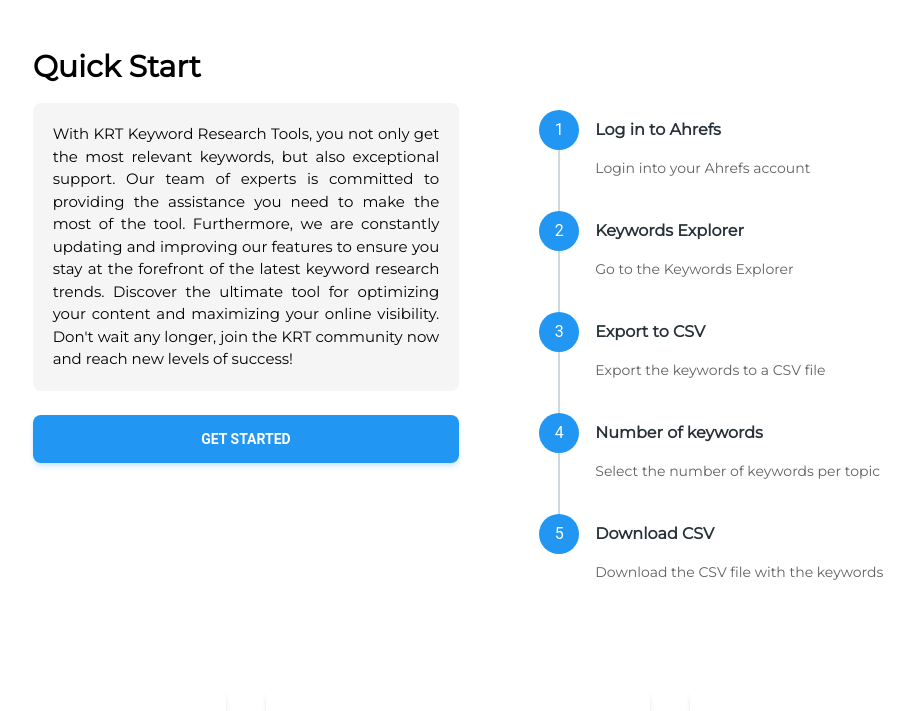
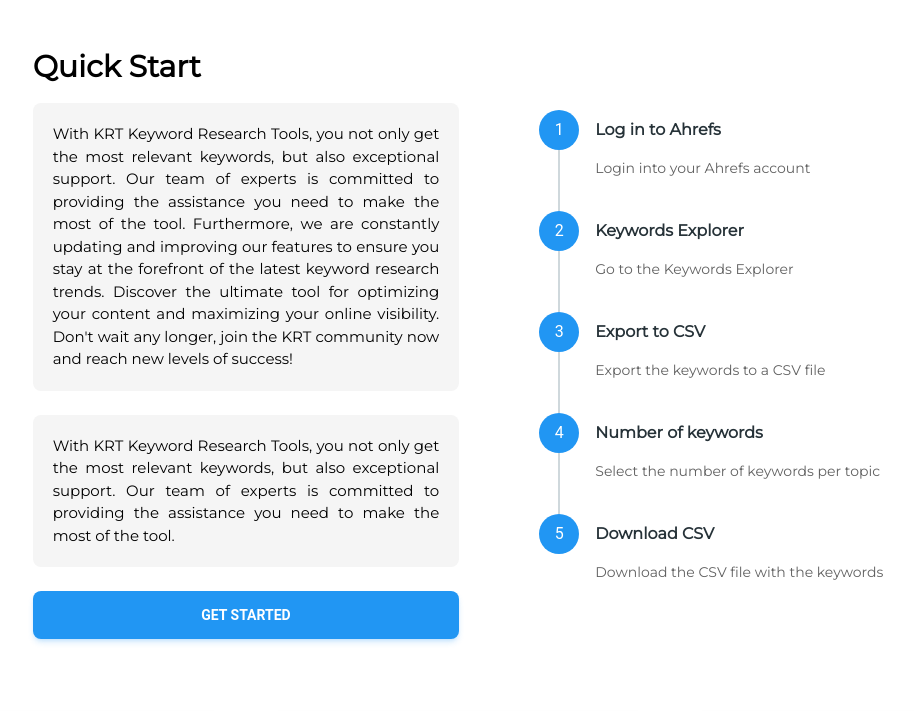
Before and after one commit to MarioDevv/Keyword-Tool, a React (Vite) app: page / in a window 1280 px wide. Shown: the part 425-1136 px from the top of the page, without its empty margins (182-1096 px from the left). Built offline with nearby package versions, Linux system fonts and the light colour scheme; no server answers.

Commit message:
Login Error Fixed

```diff
--- a/src/components/Navbar.jsx
+++ b/src/components/Navbar.jsx
@@ -21,8 +21,11 @@
 const NavbarMenu = () => {
     const [openNav, setOpenNav] = React.useState(false);
     const { auth } = React.useContext(FirebaseContext);
+    const [logged, setLogged] = React.useState(false);
+
     const signOut = () => {
         auth.signOut();
+        setLogged(false);
         window.location.reload();
     }
 
@@ -32,6 +35,14 @@
             "resize",
             () => window.innerWidth >= 960 && setOpenNav(false)
         );
+
+        const user = auth.currentUser;
+        if (user) {
+            setLogged(true);
+        } else {
+            setLogged(false);
+        }
+
     }, []);
 
     const profileMenuItems = [
@@ -131,6 +142,7 @@
         </ul>
     );
 
+
     return (
         <Navbar className="sticky inset-0 z-10 max-w-full px-4 py-5 rounded-none h-max lg:px-8 lg:py-4">
             <div className="flex items-center justify-between text-blue-gray-900">
@@ -141,7 +153,7 @@
                 </Link>
                 <div className="flex items-center gap-4">
                     <div className="hidden mr-4 lg:block">{navList}</div>
-                    {auth.currentUser ? (
+                    {logged ? (
                         <ProfileMenu />
                     ) : (
                         <LoginDialog />
--- a/src/pages/Home.jsx
+++ b/src/pages/Home.jsx
@@ -76,6 +76,13 @@
                                 KRT community now and reach new levels of success!
                             </Typography>
                         </div>
+                        <div className="p-5 text-center bg-gray-100 rounded-lg">
+                            <Typography className="text-justify font-mon text-[15px]">
+                                With KRT Keyword Research Tools, you not only get the most relevant keywords,
+                                but also exceptional support. Our team of experts is committed to providing the
+                                assistance you need to make the most of the tool.
+                            </Typography>
+                        </div>
                         <Link to="/browser">
                             <Button color="blue" size="lg" fullWidth>
                                 Get Started
```
